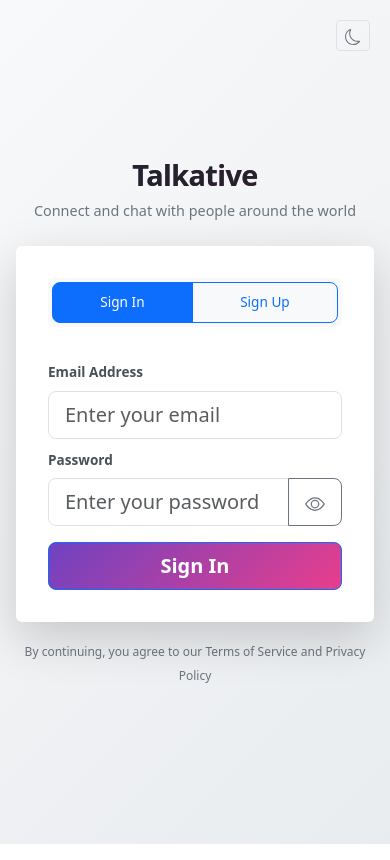
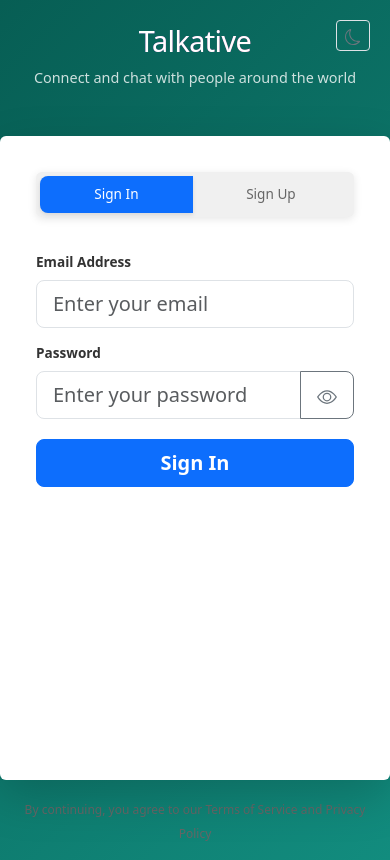
Before and after one commit to Piyush07-nectar/Mern_chat, a React (Create React App) app in the folder Frontend/frontend/: page / in a window 390 px wide. Built offline with nearby package versions, Linux system fonts and the light colour scheme; no server answers.

Commit message:
feat(ui): create WhatsApp-like mobile design with green gradient background and modern card layout

```diff
--- a/Frontend/frontend/src/pages/home.css
+++ b/Frontend/frontend/src/pages/home.css
@@ -163,57 +163,118 @@
   z-index: 1;
 }
 
-/* Mobile-First Responsive Design */
+/* WhatsApp-like Mobile Design */
 @media (max-width: 768px) {
+  .home-container {
+    background: linear-gradient(135deg, #075e54 0%, #128c7e 100%);
+    min-height: 100vh;
+  }
+
   .talkative-title {
-    font-size: 2.5rem;
-    margin-bottom: 1rem;
+    font-size: 2.2rem;
+    margin-bottom: 0.5rem;
+    color: #ffffff !important;
+    font-weight: 300;
   }
 
   .talkative-subtitle {
-    font-size: 1rem;
-    margin-bottom: 2rem;
+    font-size: 0.95rem;
+    margin-bottom: 1.5rem;
+    color: rgba(255, 255, 255, 0.8) !important;
+    font-weight: 300;
   }
 
   .form-card {
-    margin: 0 0.5rem;
+    margin: 0;
     padding: 1.5rem !important;
+    border-radius: 1rem 1rem 0 0;
+    background: #ffffff;
+    box-shadow: 0 -4px 20px rgba(0, 0, 0, 0.1);
+    border: none;
   }
 
   .btn-group {
     width: 100%;
     margin-bottom: 1.5rem;
+    background: #f0f0f0;
+    border-radius: 0.5rem;
+    padding: 0.25rem;
   }
 
   .btn-group .btn {
     flex: 1;
     font-size: 0.9rem;
-    padding: 0.75rem 1rem;
+    padding: 0.6rem 1rem;
+    border: none;
+    background: transparent;
+    color: #666;
+    font-weight: 500;
+  }
+
+  .btn-group .btn.active,
+  .btn-group .btn:focus {
+    background: #ffffff;
+    color: #075e54;
+    box-shadow: 0 2px 4px rgba(0, 0, 0, 0.1);
   }
 
   .form-control {
     font-size: 1rem;
-    padding: 0.75rem 1rem;
+    padding: 0.8rem 1rem;
+    border: 1px solid #e0e0e0;
+    border-radius: 0.5rem;
+    background: #ffffff;
+  }
+
+  .form-control:focus {
+    border-color: #128c7e;
+    box-shadow: 0 0 0 0.2rem rgba(18, 140, 126, 0.15);
   }
 
   .form-label {
     font-size: 0.9rem;
-    margin-bottom: 0.4rem;
+    margin-bottom: 0.5rem;
+    color: #333;
+    font-weight: 500;
   }
 
   .btn-primary {
     font-size: 1rem;
-    padding: 0.75rem 2rem;
+    padding: 0.8rem 2rem;
     width: 100%;
+    background: #128c7e;
+    border: none;
+    border-radius: 0.5rem;
+    font-weight: 500;
+  }
+
+  .btn-primary:hover {
+    background: #0f7a6b;
+    transform: none;
+    box-shadow: 0 2px 8px rgba(18, 140, 126, 0.3);
   }
 
   .file-upload-section {
-    padding: 0.75rem;
+    padding: 1rem;
+    border: 2px dashed #128c7e;
+    border-radius: 0.5rem;
+    background: #f8fffe;
+    text-align: center;
   }
 
   .profile-preview {
     width: 60px !important;
     height: 60px !important;
+    border: 2px solid #128c7e;
+  }
+
+  .container {
+    padding: 0;
+  }
+
+  .py-3 {
+    padding-top: 1rem !important;
+    padding-bottom: 0 !important;
   }
 }
 
@@ -228,25 +289,19 @@
     margin-bottom: 1.5rem;
   }
 
-  .container {
-    padding-left: 0.75rem;
-    padding-right: 0.75rem;
-  }
-
   .form-card {
-    margin: 0 0.25rem;
-    padding: 1rem !important;
-    border-radius: 0.75rem;
+    padding: 1.25rem !important;
+    border-radius: 1rem 1rem 0 0;
   }
 
   .btn-group .btn {
     font-size: 0.85rem;
-    padding: 0.6rem 0.5rem;
+    padding: 0.5rem 0.8rem;
   }
 
   .form-control {
     font-size: 0.95rem;
-    padding: 0.6rem 0.8rem;
+    padding: 0.7rem 0.8rem;
   }
 
   .form-label {
@@ -255,11 +310,11 @@
 
   .btn-primary {
     font-size: 0.95rem;
-    padding: 0.7rem 1.5rem;
+    padding: 0.75rem 1.5rem;
   }
 
   .file-upload-section {
-    padding: 0.5rem;
+    padding: 0.75rem;
     font-size: 0.85rem;
   }
 
@@ -271,23 +326,24 @@
   .footer-text {
     font-size: 0.75rem;
     line-height: 1.4;
+    color: #666;
   }
 
   /* Improve spacing on very small screens */
-  .d-grid.gap-3 {
-    gap: 1rem !important;
+  .d-grid.gap-2 {
+    gap: 0.75rem !important;
   }
 
   .mb-3 {
+    margin-bottom: 0.75rem !important;
+  }
+
+  .mb-4 {
     margin-bottom: 1rem !important;
   }
 
-  .mb-4 {
+  .mb-5 {
     margin-bottom: 1.5rem !important;
-  }
-
-  .mb-5 {
-    margin-bottom: 2rem !important;
   }
 }
 
@@ -302,22 +358,71 @@
   }
 
   .form-card {
-    padding: 0.75rem !important;
+    padding: 1rem !important;
   }
 
   .btn-group .btn {
     font-size: 0.8rem;
-    padding: 0.5rem 0.3rem;
+    padding: 0.5rem 0.6rem;
   }
 
   .form-control {
     font-size: 0.9rem;
-    padding: 0.5rem 0.6rem;
+    padding: 0.6rem 0.7rem;
   }
 
   .btn-primary {
     font-size: 0.9rem;
-    padding: 0.6rem 1rem;
+    padding: 0.7rem 1.2rem;
+  }
+}
+
+/* WhatsApp-like mobile enhancements */
+@media (max-width: 768px) {
+  .home-container {
+    position: relative;
+    overflow: hidden;
+  }
+
+  .home-container::before {
+    content: '';
+    position: absolute;
+    top: 0;
+    left: 0;
+    right: 0;
+    bottom: 0;
+    background: linear-gradient(135deg, #075e54 0%, #128c7e 50%, #34b7f1 100%);
+    z-index: -1;
+  }
+
+  .form-card {
+    position: relative;
+    z-index: 10;
+    margin-top: auto;
+    min-height: calc(100vh - 200px);
+    display: flex;
+    flex-direction: column;
+    justify-content: flex-start;
+  }
+
+  .toggle-buttons {
+    box-shadow: 0 2px 8px rgba(0, 0, 0, 0.1);
+  }
+
+  .alert {
+    border-radius: 0.5rem;
+    border: none;
+    font-size: 0.9rem;
+  }
+
+  .alert-danger {
+    background: #ffebee;
+    color: #c62828;
+  }
+
+  .alert-success {
+    background: #e8f5e8;
+    color: #2e7d32;
   }
 }
 
--- a/Frontend/frontend/src/pages/home.js
+++ b/Frontend/frontend/src/pages/home.js
@@ -168,10 +168,11 @@ function Home() {
         <ThemeToggle />
       </div>
 
-      <Container className="py-3 py-md-5">
-        <Row className="justify-content-center">
+      <Container fluid className="px-0">
+        <Row className="justify-content-center g-0">
           <Col xs={12} sm={10} md={8} lg={6} xl={5}>
-            <div className="text-center mb-4 mb-md-5">
+            {/* Mobile Header */}
+            <div className="text-center py-4 py-md-5">
               <h1
                 className="talkative-title mb-2 mb-md-3"
                 style={{ color: 'var(--text-primary)' }}
@@ -402,7 +403,7 @@ function Home() {
             </Card>
 
             {/* Footer */}
-            <div className="text-center mt-3 mt-md-4">
+            <div className="text-center py-3 px-3">
               <small className="footer-text">
                 By continuing, you agree to our Terms of Service and Privacy Policy
               </small>
```
